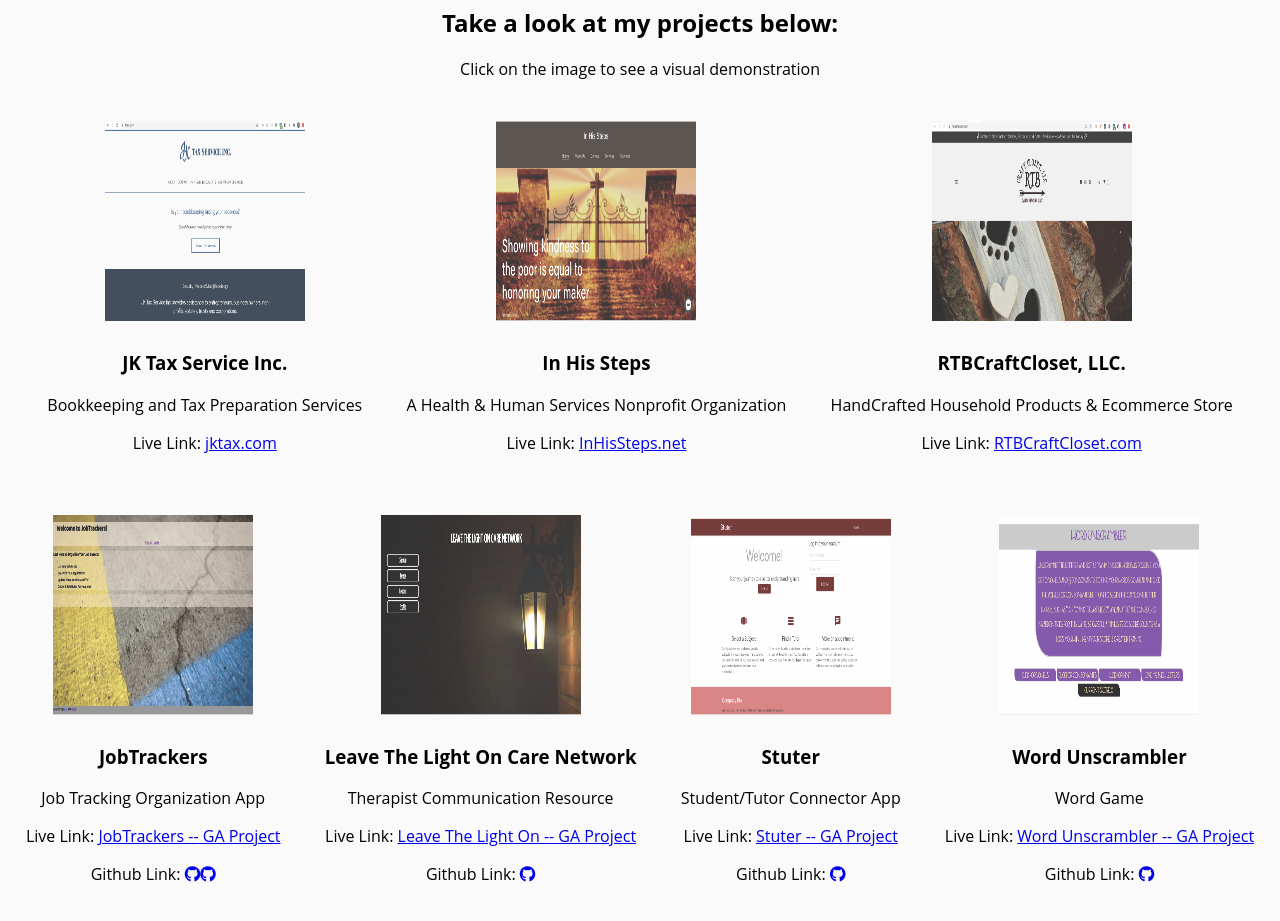
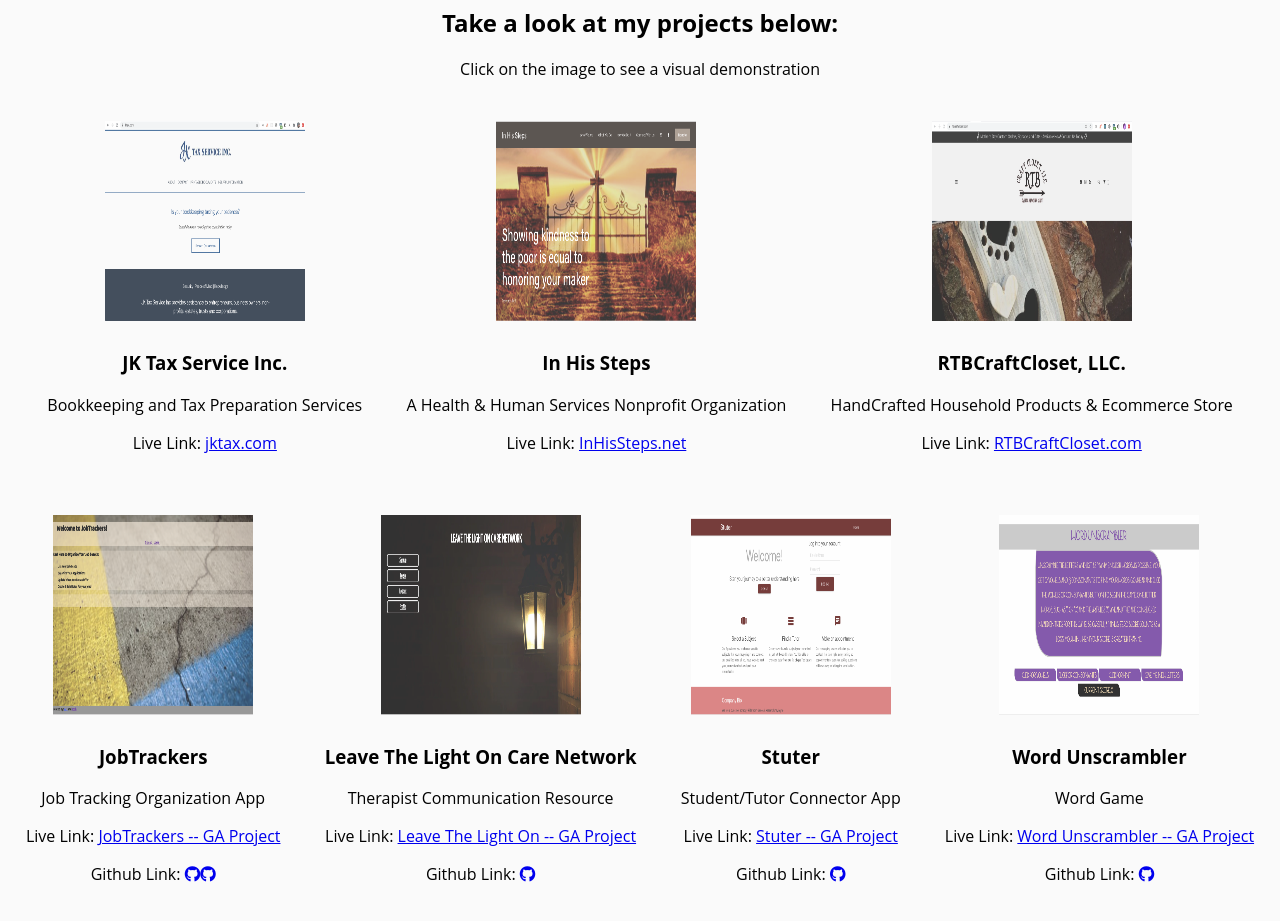
Before and after one commit to hunterhanna2010/joshhunter-portfolio, a plain HTML site: page index.html in a window 1280 px wide. Shown: the part 1400-2321 px from the top of the page. Drawn offline with Linux system fonts and the light colour scheme.

Commit message:
added new photo

```diff
--- a/index.html
+++ b/index.html
@@ -71,7 +71,7 @@
             <p>Live Link: <a href="http://jktax.com" target="_blank">jktax.com</a></p>
         </div>
         <div class="column">
-            <img src="inHisStepsScreenShotOne.png" alt="Technologies Used: Squarespace CMS / Namecheap Domain Host Integration / PayPal & Stripe Donation Connection / Facebook Developer Messenger Code / HTML Custom Code" onclick="myFunction(this);" height="200px" width="200px">
+            <img src="homepagePhoto.png" alt="Technologies Used: Squarespace CMS / Namecheap Domain Host Integration / PayPal & Stripe Donation Connection / Facebook Developer Messenger Code / HTML Custom Code" onclick="myFunction(this);" height="200px" width="200px">
             <h3>In His Steps</h3>
             <p>A Health & Human Services Nonprofit Organization</p>
             <p>Live Link: <a href="http://inhissteps.net" target="_blank">InHisSteps.net</a></p>
```
Also changed, not shown: homepagePhoto.png (added).
